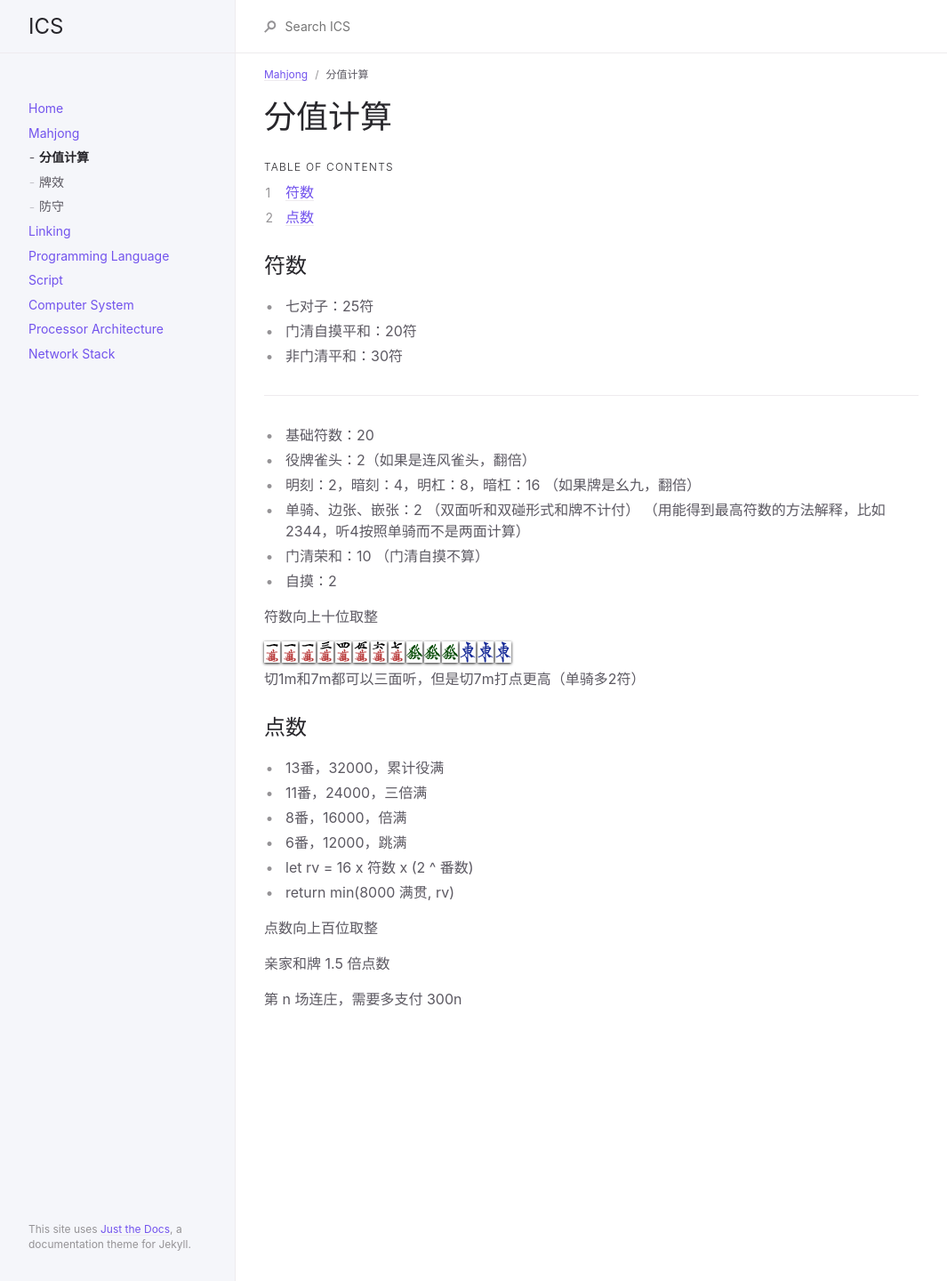
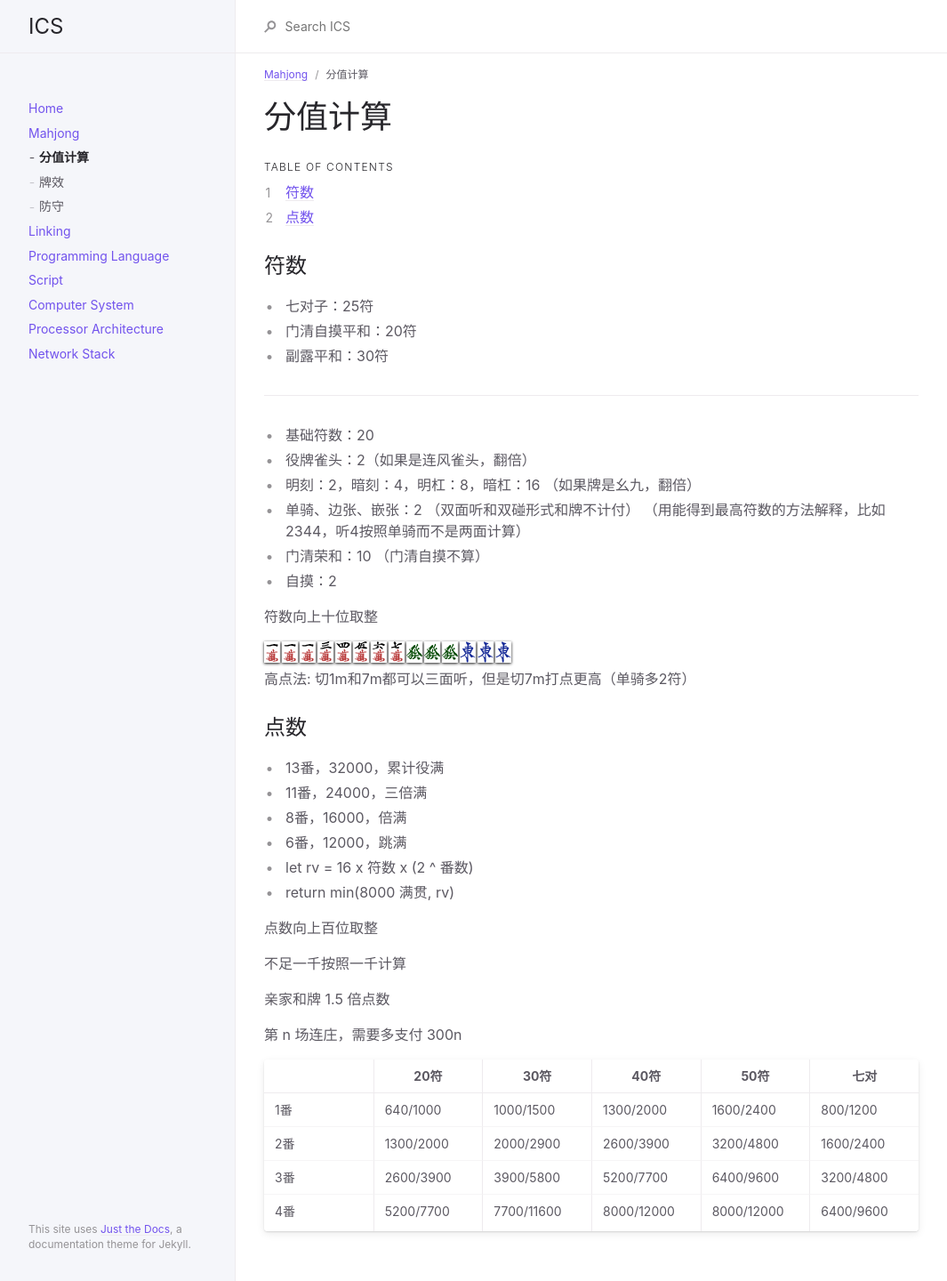
Before and after one commit to wongsingfo/comp-sys, a Jekyll site: the page built from docs/mahjong/score.md, in a window 1280 px wide. Shown: the whole page at 89% size, without its empty margins (107-1172 px from the left). Built offline with Jekyll 4.4.1, drawn with Linux system fonts in a browser that asks for light colours.

Commit message:
[update] mahjong

```diff
--- a/docs/mahjong/score.md
+++ b/docs/mahjong/score.md
@@ -19,7 +19,7 @@ mahjong: true
 
 - 七对子：25符
 - 门清自摸平和：20符
-- 非门清平和：30符
+- 副露平和：30符
 
 ------------------------
 
@@ -34,7 +34,7 @@ mahjong: true
 
 <div class="mahjong">11134567m 666111z</div>
 
-切1m和7m都可以三面听，但是切7m打点更高（单骑多2符）
+高点法: 切1m和7m都可以三面听，但是切7m打点更高（单骑多2符）
 
 ## 点数
 
@@ -47,6 +47,15 @@ mahjong: true
 
 点数向上百位取整
 
+不足一千按照一千计算
+
 亲家和牌 1.5 倍点数
 
 第 n 场连庄，需要多支付 300n
+
+|      | 20符      | 30符       | 40符       | 50符       | 七对      |
+| ---- | --------- | ---------- | ---------- | ---------- | --------- |
+| 1番  | 640/1000  | 1000/1500  | 1300/2000  | 1600/2400  | 800/1200  |
+| 2番  | 1300/2000 | 2000/2900  | 2600/3900  | 3200/4800  | 1600/2400 |
+| 3番  | 2600/3900 | 3900/5800  | 5200/7700  | 6400/9600  | 3200/4800 |
+| 4番  | 5200/7700 | 7700/11600 | 8000/12000 | 8000/12000 | 6400/9600 |
```
Also changed, not shown: docs/mahjong/efficiency.md (+2 -0 lines).
